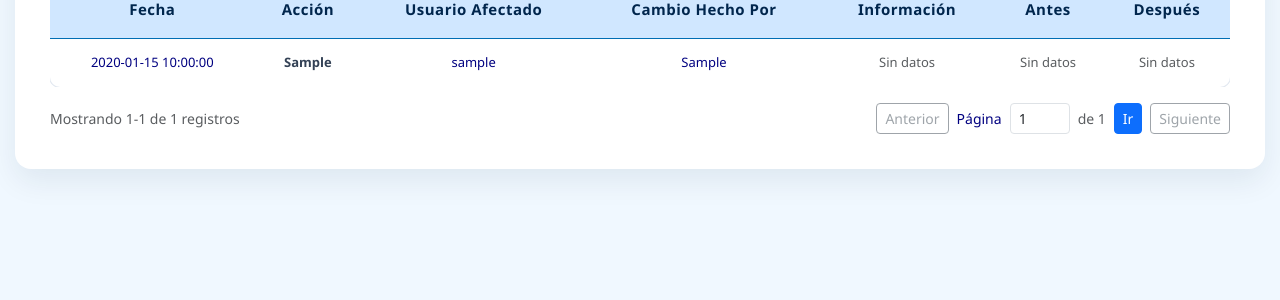
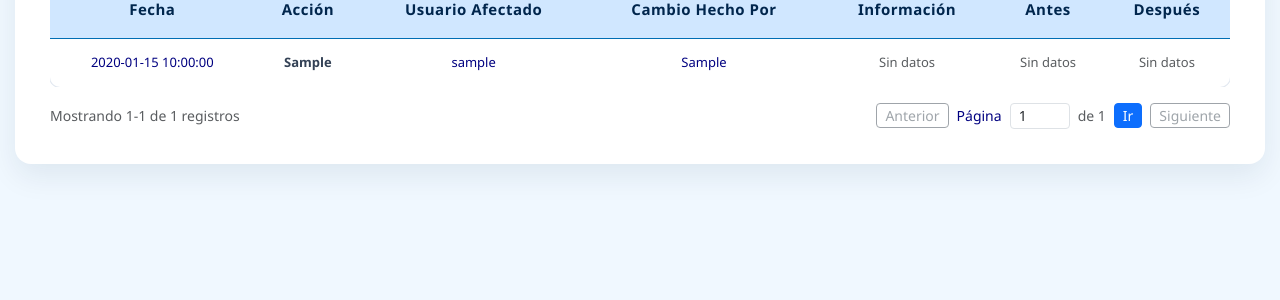
Before and after one commit to Xanty10RR/Atencion-Cliente, a PHP site: page /PanelAuditoria.php in a window 1280 px wide. Shown: the part 283-583 px from the top of the page. Run offline with PHP 8.4, Linux system fonts and the light colour scheme; the visitor is signed in with stand-in values (Sample User, id 1); tables that the repository leaves empty or names only in its code hold one stand-in row (values such as "Sample post").

Commit message:
style: enhance button padding and line height for pagination controls

```diff
--- a/paginacion-tabla.php
+++ b/paginacion-tabla.php
@@ -25,9 +25,9 @@ $urlSiguiente = '?' . http_build_query($parametrosSiguiente);
     </small>
     <div class="d-flex flex-wrap align-items-center gap-2">
         <?php if ($paginaActual > 1): ?>
-            <a class="btn btn-outline-primary btn-sm" href="<?= htmlspecialchars($urlAnterior, ENT_QUOTES, 'UTF-8') ?>">Anterior</a>
+            <a class="btn btn-outline-primary btn-sm" style="padding-top: 0.15rem; padding-bottom: 0.15rem; line-height: 1.25;" href="<?= htmlspecialchars($urlAnterior, ENT_QUOTES, 'UTF-8') ?>">Anterior</a>
         <?php else: ?>
-            <span class="btn btn-outline-secondary btn-sm disabled" aria-disabled="true">Anterior</span>
+            <span class="btn btn-outline-secondary btn-sm disabled" style="padding-top: 0.15rem; padding-bottom: 0.15rem; line-height: 1.25;" aria-disabled="true">Anterior</span>
         <?php endif; ?>
 
         <form method="get" class="d-flex align-items-center gap-2">
@@ -42,19 +42,19 @@ $urlSiguiente = '?' . http_build_query($parametrosSiguiente);
                 id="pagina-tabla"
                 name="pagina"
                 class="form-control form-control-sm"
-                style="width: 60px;"
+                style="width: 60px; height: 26px; min-height: 0; padding-top: 0.15rem; padding-bottom: 0.15rem; line-height: 1.25;"
                 min="1"
                 max="<?= $totalPaginas ?>"
                 value="<?= $paginaActual ?>"
                 required>
             <span class="small text-muted">de <?= $totalPaginas ?></span>
-            <button type="submit" class="btn btn-primary btn-sm">Ir</button>
+            <button type="submit" class="btn btn-primary btn-sm" style="padding-top: 0.15rem; padding-bottom: 0.15rem; line-height: 1.25;">Ir</button>
         </form>
 
         <?php if ($paginaActual < $totalPaginas): ?>
-            <a class="btn btn-outline-primary btn-sm" href="<?= htmlspecialchars($urlSiguiente, ENT_QUOTES, 'UTF-8') ?>">Siguiente</a>
+            <a class="btn btn-outline-primary btn-sm" style="padding-top: 0.15rem; padding-bottom: 0.15rem; line-height: 1.25;" href="<?= htmlspecialchars($urlSiguiente, ENT_QUOTES, 'UTF-8') ?>">Siguiente</a>
         <?php else: ?>
-            <span class="btn btn-outline-secondary btn-sm disabled" aria-disabled="true">Siguiente</span>
+            <span class="btn btn-outline-secondary btn-sm disabled" style="padding-top: 0.15rem; padding-bottom: 0.15rem; line-height: 1.25;" aria-disabled="true">Siguiente</span>
         <?php endif; ?>
     </div>
 </div>
```
